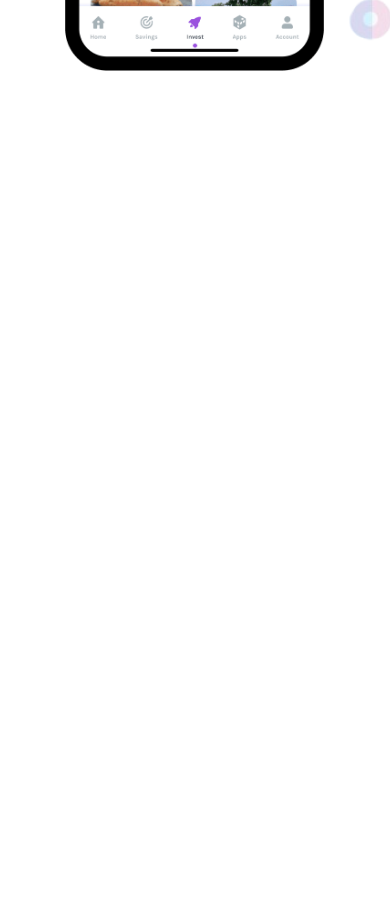
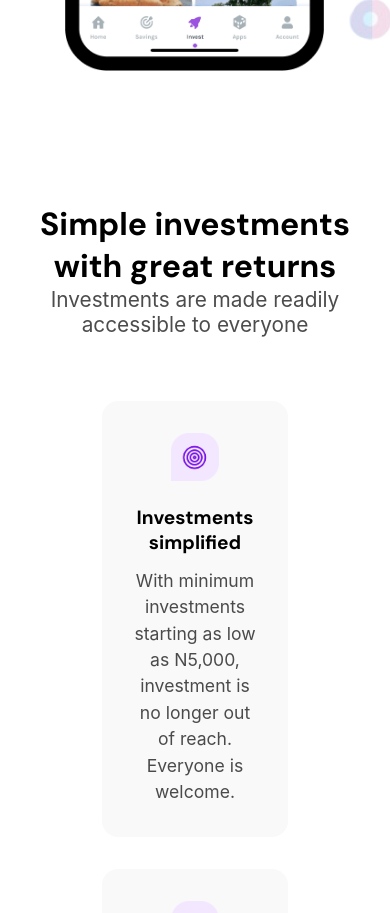
Before and after one commit to Walexz01/piggyvest, a React (Create React App) app: page /invest in a window 390 px wide. Shown: the part 1060-1973 px from the top of the page. Before the commit the page ends 1199 px from the top, so only its background shows below. Built offline with nearby package versions, Linux system fonts and the light colour scheme.

Commit message:
complete the simple investment section made it responsive for 1024px 935px and 657px

```diff
--- /dev/null
+++ b/src/Components/Simpleinvestments.jsx
@@ -0,0 +1,33 @@
+import React from 'react'
+import {Investment} from '../data'
+
+const Simpleinvestments = () => {
+  return (
+    <section className='simple__investments__section'>
+        <div className="container simple__investments__container">
+            <div className="simple_investment_top">
+                <h2>Simple investments with great returns</h2>
+                <p>Investments are made readily accessible to everyone</p>
+            </div>
+            <div className="cards__container">
+            {Investment.map(({image,title,desc},index)=>{
+              return(
+            <div className="card" key={index}>
+                <div className="card__icon__top">
+                  <img src={image} alt="" />
+                </div>
+                <div className="card__details">
+                  <h3>{title}</h3>
+                  <p>{desc}</p>
+                </div>
+            </div>
+              )
+            })
+            }
+            </div>
+        </div>
+    </section>
+  )
+}
+
+export default Simpleinvestments
--- a/src/data.js
+++ b/src/data.js
@@ -170,3 +170,25 @@ export const legalLink = [
         link: '/security'
     }
 ]
+const invest1 = require('./piggy-image/invest_page_images/icon1.png')
+const invest2 = require('./piggy-image/invest_page_images/icon2.png')
+const invest3 = require('./piggy-image/invest_page_images/icon3.png')
+
+
+export const Investment = [
+    {
+        image: invest1,
+        title:"Investments simplified",
+        desc:"With minimum investments starting as low as N5,000, investment is no longer out of reach. Everyone is welcome.",
+    },
+    {
+        image:invest2,
+        title:"Invest confidently",
+        desc:"All listed investments are properly due diligenced and highly secured opportunities.",
+    },
+    {
+        image:invest3,
+        title:"Diversify your portfolio",
+        desc:"Invest in various industries such as fixed income instruments, agriculture, transportation, etc.",
+    }
+]
--- a/src/pages/Invest/Invest.jsx
+++ b/src/pages/Invest/Invest.jsx
@@ -1,11 +1,13 @@
 import React from 'react'
 import Investheader from '../../Components/Investheader'
+import Simpleinvestments from '../../Components/Simpleinvestments'
 import './invest.css'
 
 const Invest = () => {
   return (
     <div className='invest'>
       <Investheader/>
+      <Simpleinvestments/>
     </div>
   )
 }
--- a/src/pages/Invest/invest.css
+++ b/src/pages/Invest/invest.css
@@ -67,10 +67,40 @@
 }
 .img__container .investdonut{
     transform: scale(.15);
-    bottom: -9rem;
+    bottom: -6rem;
     left: 10rem;
 }
 
+
+/* ================================ simple__investments ============================= */
+.simple_investment_top{
+    text-align: center;
+    padding-bottom: 2rem;
+}
+.simple_investment_top h2{
+    font-size: 3.5rem;
+    font-family: DM Sans,sans-serif!important;
+    font-weight: 600;
+}
+.simple_investment_top p{
+    color: var(--text_muted);
+    font-size: 1.2rem;
+    font-weight: 400;
+}
+.simple__investments__container .cards__container{
+    display: grid;
+    grid-template-columns: repeat(3,1fr);
+    gap: 2rem;
+    padding: 3rem 0;
+}
+.simple__investments__container .cards__container .card{
+    padding: 2rem;
+}
+
+.simple__investments__container .cards__container .card .card__details h3{
+    font-weight: bold;
+
+}
 
 /* ============================  media queries =========================  */
 
@@ -118,9 +148,34 @@
         bottom: 13rem;
     }
     .img__container .investdonut{
-        bottom: -4rem;
+        bottom: -2rem;
+    }
+/* ================================ simple__investments ============================= */
+    .simple_investment_top{
+        padding-bottom: 1rem;
+    }
+    .simple_investment_top h2{
+        font-size: 3rem;
+    }
+    .simple__investments__container .cards__container{
+        display: grid;
+        gap: 1rem;
+        padding: 2rem 0;
+    }
+    .simple__investments__container .cards__container .card{
+        padding: 1.5rem;
+    }
+    .simple__investments__container .cards__container .card .card__details h3{
+        font-weight: bold;
+        font-size: 1.2rem;
+    }
+    .simple__investments__container .cards__container .card .card__details p{
+        font-size: 1.1rem;
+        line-height: 1.5;
     }
 }
+
+
 
 /* media query max-width:935px  */
 @media screen and (max-width:935px)  {
@@ -155,7 +210,37 @@
 }
 .img__container .investdonut{
     bottom: 0rem;
-    left: 12rem;
+    left: 10rem;
+}
+/* ================================ simple__investments ============================= */
+.simple_investment_top{
+    padding-bottom: 2rem;
+}
+.simple_investment_top h2{
+    font-size: 2.7rem;
+}
+.simple_investment_top p{
+    font-size: 1.3rem;
+}
+.simple__investments__container .cards__container{
+    display: flex;
+    flex-wrap: wrap;
+    justify-content: center;
+    gap: 3rem 5rem;
+}
+.simple__investments__container .cards__container .card .card__icon__top{
+    margin-inline: auto;
+
+}
+.simple__investments__container .cards__container .card{
+    padding: 2rem;
+    flex-basis: 40%;
+    text-align: center;
+}
+
+.simple__investments__container .cards__container .card .card__details h3{
+    font-weight: bold;
+
 }
 }
 
@@ -192,4 +277,17 @@
     bottom: -5rem;
     left: 11rem;
 }
+/* ================================ simple__investments ============================= */
+.simple_investment_top{
+    padding-bottom: 1rem;
 }
+.simple_investment_top h2{
+    font-size: 2rem;
+}
+.simple__investments__container .cards__container{
+    display: grid;
+    grid-template-columns: 1fr;
+    gap: 2rem;
+    padding: 3rem 8rem;
+}
+}
```
Also changed, not shown: src/Components/Footer..jsx (deleted, +0 -9 lines).
